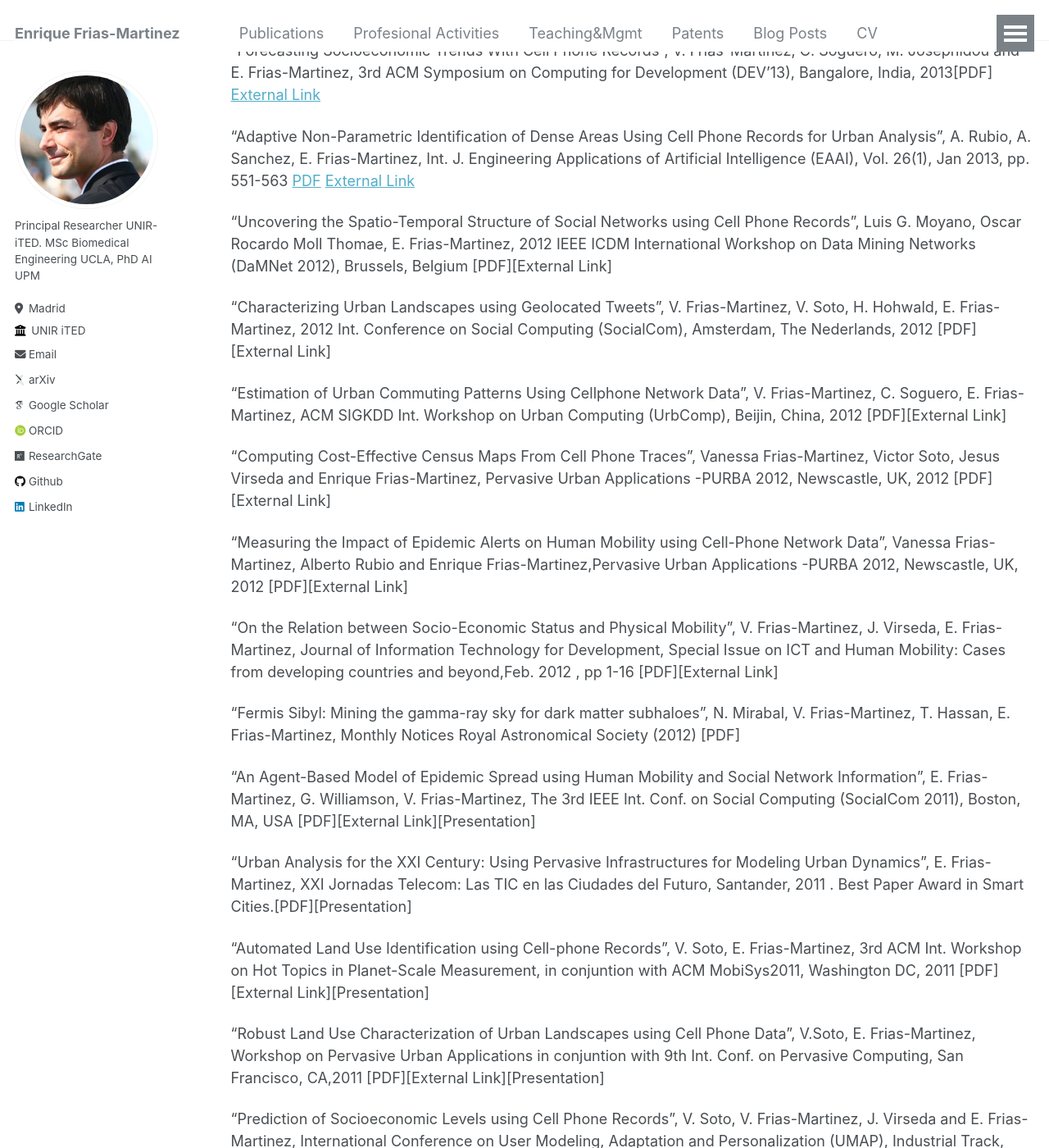
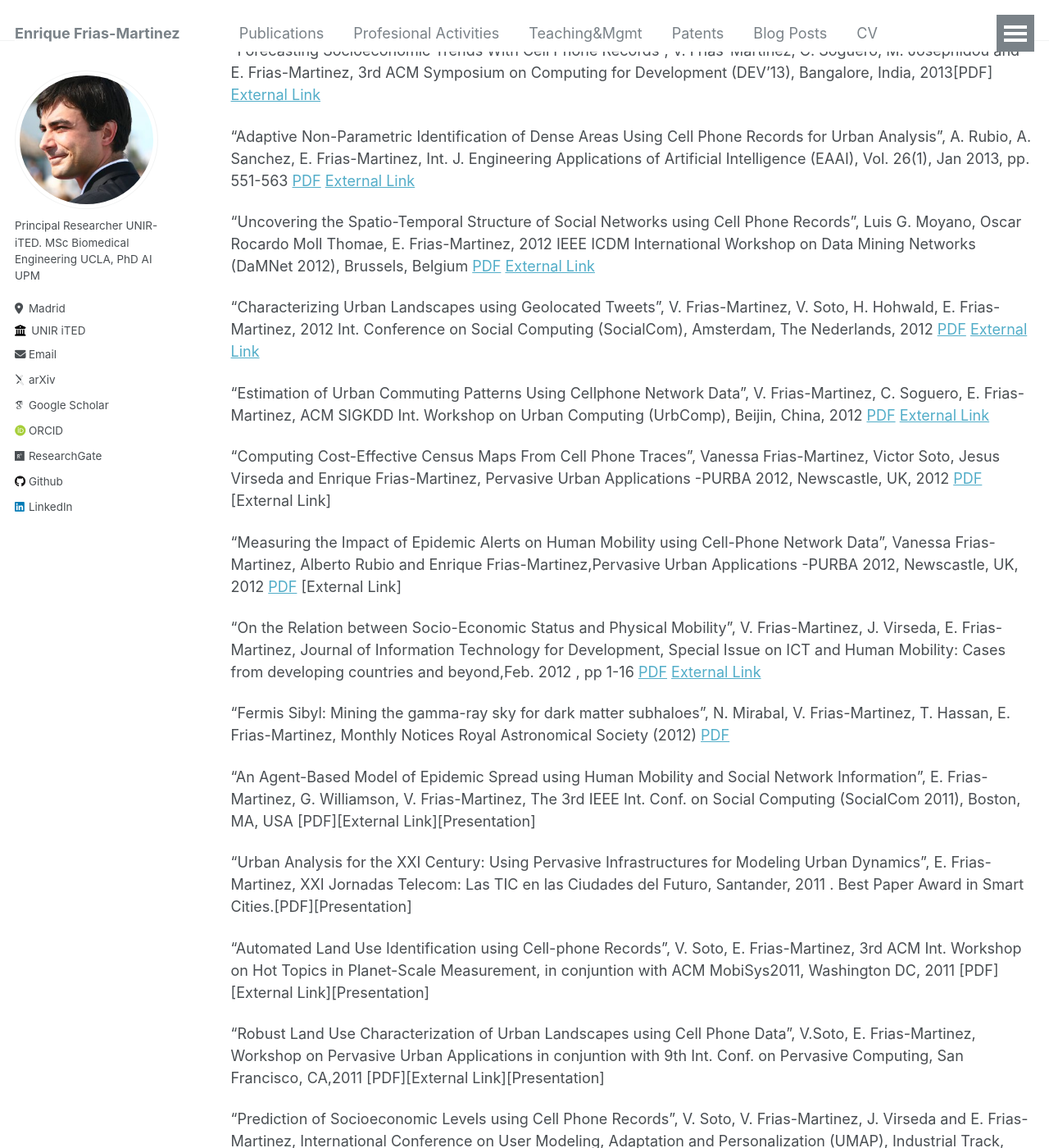
Before and after one commit to ENriqueFRiasM/enriquefriasm.github.io, a Jekyll site: the page built from _pages/publications.md, in a window 1280 px wide and 1400 px high, scrolled down 5366 px. Shown: the whole window at 82% size. Built offline with Jekyll 4.4.1, drawn with Linux system fonts in a browser that asks for light colours; some web fonts are replaced; part of the change alters nothing that is shown.

```diff
--- a/_pages/publications.md
+++ b/_pages/publications.md
@@ -133,19 +133,19 @@ EPJ data science 11 (1), 53, 2022 [LINK](https://link.springer.com/content/pdf/1
 
 "Adaptive Non-Parametric Identification of Dense Areas Using Cell Phone Records for Urban Analysis", A. Rubio, A. Sanchez, E. Frias-Martinez, Int. J. Engineering Applications of Artificial Intelligence (EAAI), Vol. 26(1), Jan 2013, pp. 551-563 [PDF](https://enriquefriasm.github.io/files/EAAI-im_v6.18724047.pdf) [External Link](https://www.sciencedirect.com/science/article/abs/pii/S0952197612001017)﻿
 
-"Uncovering the Spatio-Temporal Structure of Social Networks using Cell Phone Records", Luis G. Moyano, Oscar Rocardo Moll Thomae, E. Frias-Martinez, 2012 IEEE ICDM International Workshop on Data Mining Networks (DaMNet 2012), Brussels, Belgium [PDF][External Link]
+"Uncovering the Spatio-Temporal Structure of Social Networks using Cell Phone Records", Luis G. Moyano, Oscar Rocardo Moll Thomae, E. Frias-Martinez, 2012 IEEE ICDM International Workshop on Data Mining Networks (DaMNet 2012), Brussels, Belgium [PDF](https://citeseerx.ist.psu.edu/document?repid=rep1&type=pdf&doi=34d037569452d3a0520fc27720190fb1bc8420a7) [External Link](https://ieeexplore.ieee.org/document/6406447)
 
-"Characterizing Urban Landscapes using Geolocated Tweets", V. Frias-Martinez, V. Soto, H. Hohwald, E. Frias-Martinez, 2012 Int. Conference on Social Computing (SocialCom), Amsterdam, The Nederlands, 2012 [PDF] [External Link]
+"Characterizing Urban Landscapes using Geolocated Tweets", V. Frias-Martinez, V. Soto, H. Hohwald, E. Frias-Martinez, 2012 Int. Conference on Social Computing (SocialCom), Amsterdam, The Nederlands, 2012 [PDF](https://enriquefriasm.github.io/files/socialcom2012.18721418.pdf)  [External Link](https://ieeexplore.ieee.org/document/6406289)
 
-"Estimation of Urban Commuting Patterns Using Cellphone Network Data", V. Frias-Martinez, C. Soguero, E. Frias-Martinez, ACM SIGKDD Int. Workshop on Urban Computing (UrbComp), Beijin, China, 2012 [PDF][External Link]
+"Estimation of Urban Commuting Patterns Using Cellphone Network Data", V. Frias-Martinez, C. Soguero, E. Frias-Martinez, ACM SIGKDD Int. Workshop on Urban Computing (UrbComp), Beijin, China, 2012 [PDF](https://enriquefriasm.github.io/files/UrbComp-Efrias-ver2.165113233.pdf) [External Link](https://dl.acm.org/doi/10.1145/2346496.2346499)
 
-"Computing Cost-Effective Census Maps From Cell Phone Traces", Vanessa Frias-Martinez, Victor Soto, Jesus Virseda and Enrique Frias-Martinez, Pervasive Urban Applications -PURBA 2012, Newscastle, UK, 2012 [PDF][External Link]
+"Computing Cost-Effective Census Maps From Cell Phone Traces", Vanessa Frias-Martinez, Victor Soto, Jesus Virseda and Enrique Frias-Martinez, Pervasive Urban Applications -PURBA 2012, Newscastle, UK, 2012 [PDF](https://enriquefriasm.github.io/files/purba2012_submission_2.12294030.pdf) [External Link]
 
-"Measuring the Impact of Epidemic Alerts on Human Mobility using Cell-Phone Network Data", Vanessa Frias-Martinez, Alberto Rubio and Enrique Frias-Martinez,Pervasive Urban Applications -PURBA 2012, Newscastle, UK, 2012 [PDF][External Link]
+"Measuring the Impact of Epidemic Alerts on Human Mobility using Cell-Phone Network Data", Vanessa Frias-Martinez, Alberto Rubio and Enrique Frias-Martinez,Pervasive Urban Applications -PURBA 2012, Newscastle, UK, 2012 [PDF](https://enriquefriasm.github.io/files/purba2012_submission_1.12294110.pdf) [External Link]
 
-"On the Relation between Socio-Economic Status and Physical Mobility", V. Frias-Martinez, J. Virseda, E. Frias-Martinez, Journal of Information Technology for Development, Special Issue on ICT and Human Mobility: Cases from developing countries and beyond,Feb. 2012 , pp 1-16 [PDF][External Link]
+"On the Relation between Socio-Economic Status and Physical Mobility", V. Frias-Martinez, J. Virseda, E. Frias-Martinez, Journal of Information Technology for Development, Special Issue on ICT and Human Mobility: Cases from developing countries and beyond,Feb. 2012 , pp 1-16 [PDF](https://enriquefriasm.github.io/files/socioEconoJITDPDF.3643432.pdf) [External Link](https://www.tandfonline.com/doi/abs/10.1080/02681102.2011.630312)
 
-"Fermis Sibyl: Mining the gamma-ray sky for dark matter subhaloes", N. Mirabal, V. Frias-Martinez, T. Hassan, E. Frias-Martinez, Monthly Notices Royal Astronomical Society (2012) [PDF]
+"Fermis Sibyl: Mining the gamma-ray sky for dark matter subhaloes", N. Mirabal, V. Frias-Martinez, T. Hassan, E. Frias-Martinez, Monthly Notices Royal Astronomical Society (2012) [PDF](https://arxiv.org/abs/1205.4825)
 
 "An Agent-Based Model of Epidemic Spread using Human Mobility and Social Network Information", E. Frias-Martinez, G. Williamson, V. Frias-Martinez, The 3rd IEEE Int. Conf. on Social Computing (SocialCom 2011), Boston, MA, USA [PDF][External Link][Presentation]
 
```
